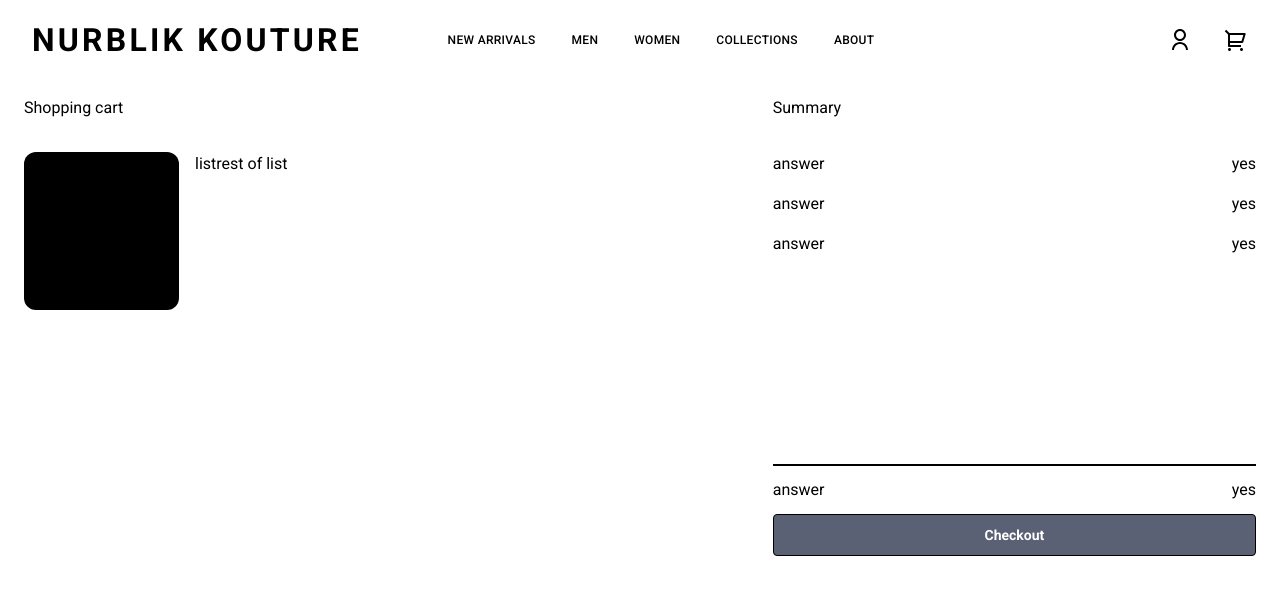
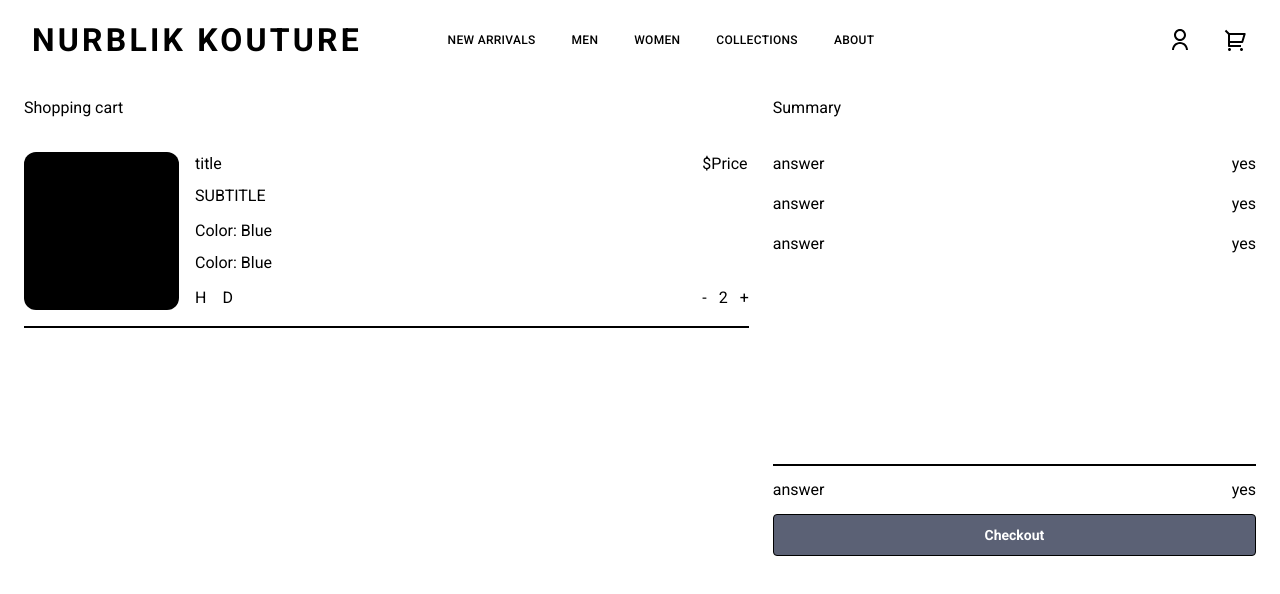
Before and after one commit to Seleyk/nurblik-product-card-new, a React (Create React App) app: page /cart in a window 1280 px wide. Shown: the top 594 px of the page. Built offline with nearby package versions, Linux system fonts and the light colour scheme.

Commit message:
markup for cart complete

```diff
--- a/src/pages/Cart.jsx
+++ b/src/pages/Cart.jsx
@@ -6,13 +6,36 @@ const Cart = () => {
       <div className="w-[60%] max-md:w-full">
         <h1>Shopping cart</h1>
         <div className="mt-8">
-          <div className="flex gap-4 mt-4 ">
-            <div className="h-[158px] w-[155px] rounded-xl bg-black"></div>
-            <div className="flex max-md:flex-col justify-between">
-              <div className="">list</div>
-              <div className="">rest of list</div>
+          <>
+            <div className="flex gap-4 mt-4">
+              <div className="h-[158px] w-[155px] rounded-xl bg-black"></div>
+              <div className="flex flex-auto justify-between max-md:flex-col ">
+                <div className="flex flex-col justify-between">
+                  <div className="">
+                    <div className="">title</div>
+                    <div className="mt-2 uppercase">subtitle</div>
+                  </div>
+                  <div className="">
+                    <div className="">Color: {`Blue`}</div>
+                    <div className="mt-2">Color: {`Blue`}</div>
+                  </div>
+                  <div className="flex items-center gap-4">
+                    <div className="">H</div>
+                    <div className="">D</div>
+                  </div>
+                </div>
+                <div className="flex justify-between max-md:flex-row-reverse flex-col">
+                  <div className="">$Price</div>
+                  <div className="flex gap-3">
+                    <div className="">-</div>
+                    <div className="">2</div>
+                    <div className="">+</div>
+                  </div>
+                </div>
+              </div>
             </div>
-          </div>
+            <div className="bg-black h-[1.5px] w-full mt-4"></div>
+          </>
         </div>
       </div>
       <div className="w-[40%] max-md:w-full">
```
